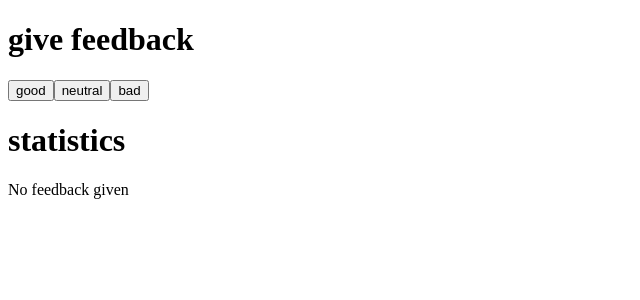
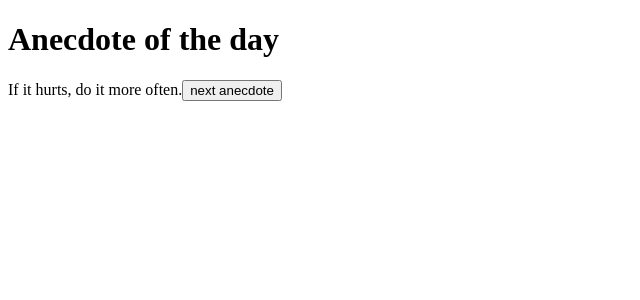
Before and after one commit to andresbaron18/FullStackOpen, a React (Vite) app in the folder part1/: page / in a window 1280 px wide. Shown: the top 300 px of the page, without its empty margins (0-640 px from the left). Built offline with nearby package versions, Linux system fonts and the light colour scheme.

Commit message:
Complete Full Stack Open exercise 1.12 anecdotes step 1

```diff
--- a/part1/src/App.jsx
+++ b/part1/src/App.jsx
@@ -1,89 +1,30 @@
-import { useState } from "react"
+import { useState } from 'react'
 
 const App = () => {
-  const [good, setGood] = useState(0)
-  const [neutral, setNeutral] = useState(0)
-  const [bad, setBad] = useState(0)
+  const anecdotes = [
+    'If it hurts, do it more often.',
+    'Adding manpower to a late software project makes it later!',
+    'The first 90 percent of the code accounts for the first 90 percent of the development time...The remaining 10 percent of the code accounts for the other 90 percent of the development time.',
+    'Any fool can write code that a computer can understand. Good programmers write code that humans can understand.',
+    'Premature optimization is the root of all evil.',
+    'Debugging is twice as hard as writing the code in the first place. Therefore, if you write the code as cleverly as possible, you are, by definition, not smart enough to debug it.',
+    'Programming without an extremely heavy use of console.log is same as if a doctor would refuse to use x-rays or blood tests when diagnosing patients.',
+    'The only way to go fast, is to go well.'
+  ]
 
-  const goodClick = () => {
-    setGood(good + 1)
+  const [selected, setSelected] = useState(0)
+
+     const nextAnecdote = () => {
+    setSelected(Math.floor(Math.random() * anecdotes.length))
   }
-
-  const neutralClick = () => {
-    setNeutral(neutral + 1)
-  }
-
-  const badClick = () => {
-    setBad(bad + 1)
-  }
-
-  const all = good + neutral + bad
-
-  const positive = all === 0
-    ? 0
-    : (good / all) * 100
-
-  const average = all === 0
-    ? 0
-    : ((good * 1) + (neutral * 0) + (bad * -1)) / all
-
   return (
     <div>
-      <h1>give feedback</h1>
+        <h1>Anecdote of the day</h1>
+       {anecdotes[selected]}
 
-      <button onClick={goodClick}>good</button>
-      <button onClick={neutralClick}>neutral</button>
-      <button onClick={badClick}>bad</button>
-
-      <h1>statistics</h1>
-
-    {
-       all === 0
-        ?
-        <p>No feedback given</p>
-        :<Statistics
-        good={good}
-        neutral={neutral}
-        bad={bad}
-        all={all}
-        average={average}
-        positive={positive}
-      />
-    }
+      <button onClick={nextAnecdote}>next anecdote</button>
     </div>
   )
 }
 
-const  Statistics = (props) => {
-
-    return (
-       <table>
-
-      <tbody>
-      <StatisticsLine text="good" value={props.good} />
-      <StatisticsLine text="neutral" value={props.neutral} />
-      <StatisticsLine text="bad" value={props.bad} />
-      <StatisticsLine text="all" value={props.all} />
-      <StatisticsLine text="average" value={props.average} />
-      <StatisticsLine text="positive" value={props.positive + " %"} />
-
-       </tbody>
-       </table>
-
-
-  )
-
-    }
-const StatisticsLine = (props) =>{
-  return(
-
-      <tr>
-          <td>{props.text}</td>
-          <td>{props.value}</td>
-      </tr>
-
-  )
-
-}
-
 export default App
```
